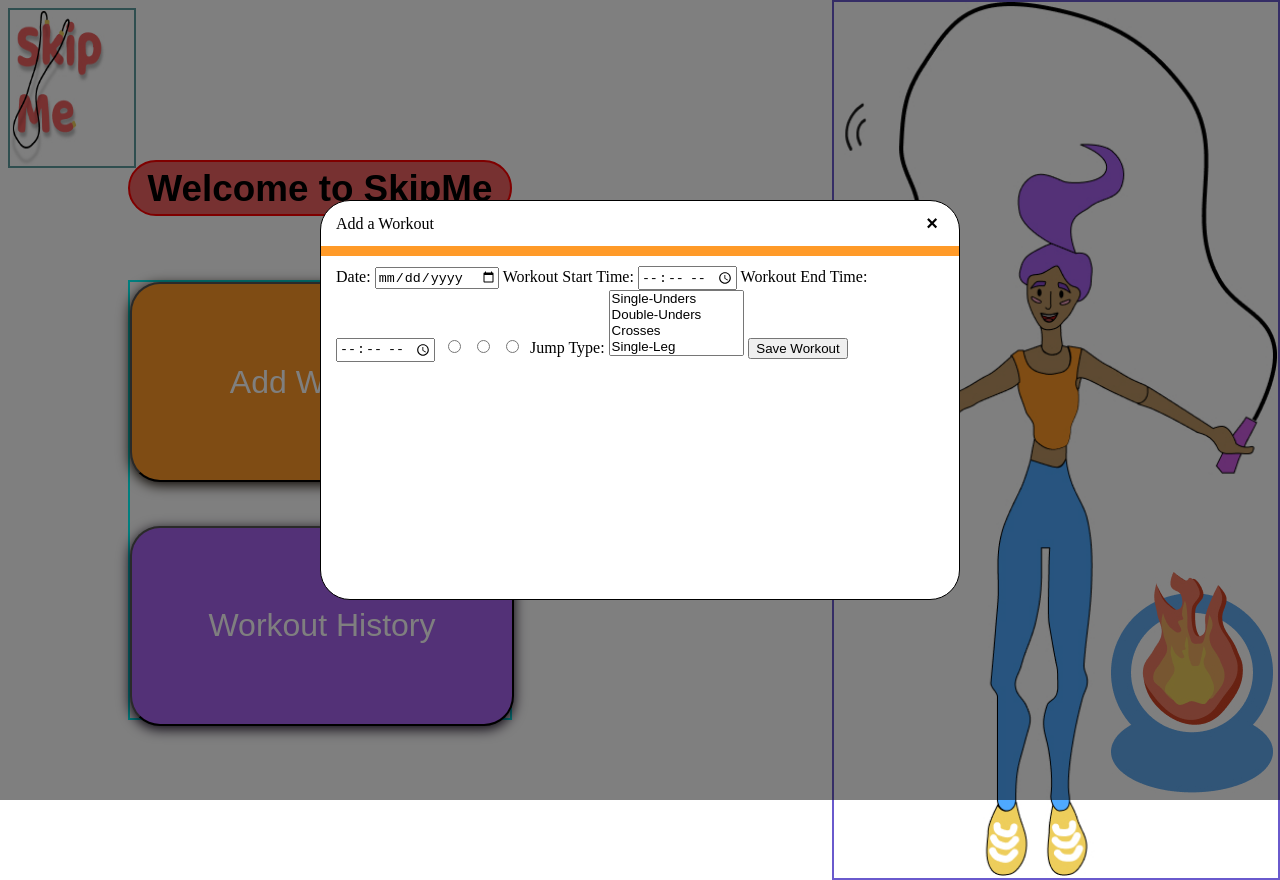
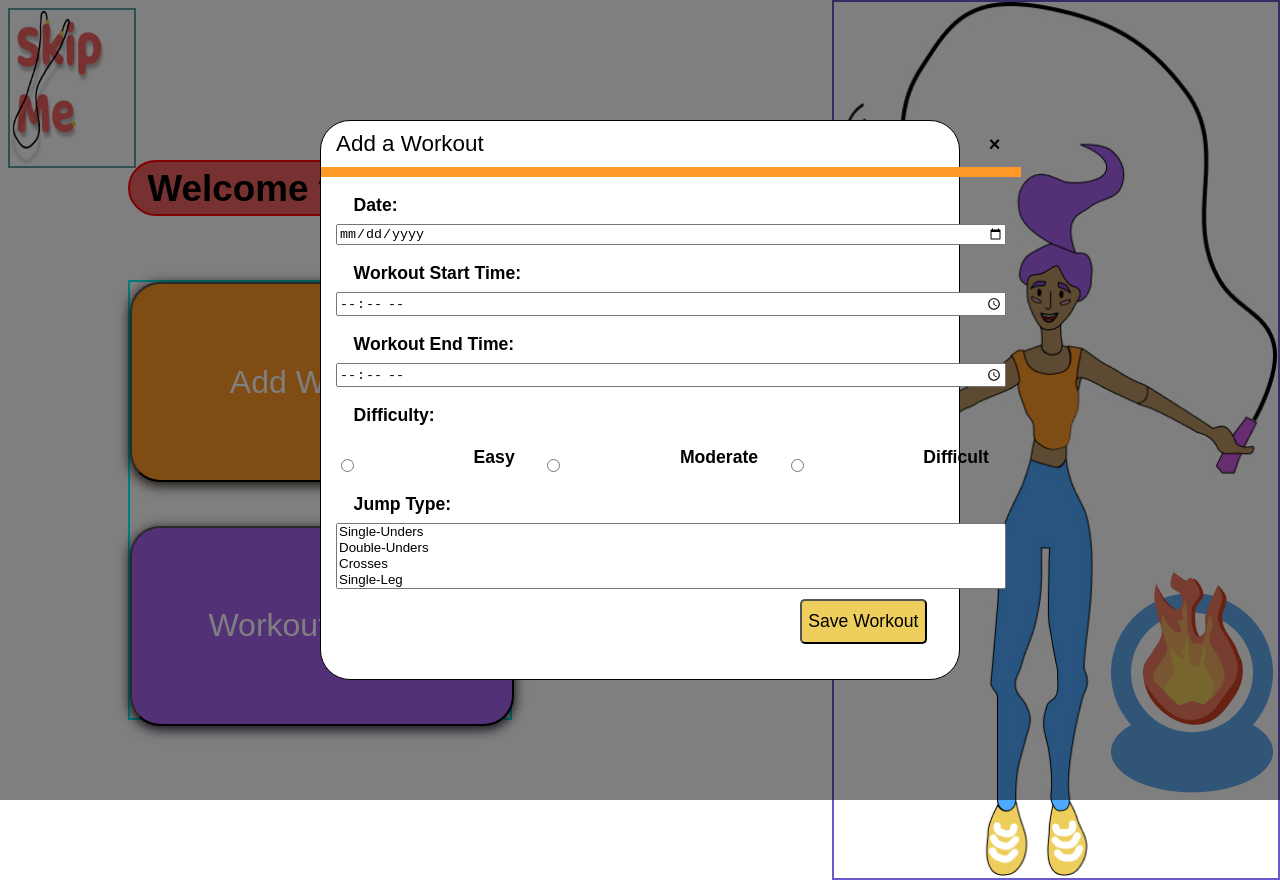
Before and after one commit to lauratheyoung/Portfolio-Final, a plain HTML site: page index.html in a window 1280 px wide. Both pictures are taken after a click on the button "Add Workout". Drawn offline with Linux system fonts and the light colour scheme; a web font is replaced by a local one.

Commit message:
form styling update CSS & HTML

```diff
--- a/index.html
+++ b/index.html
@@ -25,43 +25,43 @@
     <div class="form hidden" id="form">
         <!-- style="display: none" -->
         <!-- creating a form container with no display until js. functionality is implemented -->
-       <div class="form_contents">
-
-            <div  data- class="form-header">
+        <div class="form_contents">
+            <div class="form-header">
                 <div class="form-title">Add a Workout</div>
                 <button date-close-button class="close-button">&times;</button>
             </div>
 
             <form id="userWorkoutForm">
 
-                <label for="date" id="date-label">Date:</label>
-                <input type="date" id="date-input" name="user-workout-date"/>
-                <!-- gathering date inputs for user workout entries -->
+                <div class="form-group">
+                    <label for="date" id="date-label">Date:</label>
+                    <input type="date" id="date-input" name="user-workout-date" />
+                </div>
 
-                <label for="sTime" id="start-time-label">Workout Start Time:</label>
-                <input type="time" id="start-time-input" name="user-workout-start-time"/>
-                <!-- gathering start-time data for workout entries-->
-                <!-- js. custom function to calculate workout duration -->
+                <div class="form-group">
+                    <label for="sTime" id="start-time-label">Workout Start Time:</label>
+                    <input type="time" id="start-time-input" name="user-workout-start-time" />
+                </div>
 
-                <label for="eTime" id="end-time-label">Workout End Time:</label>
-                <input type="time" id="end-time-input" name="user-workout-end-time"/>
-                <!-- gathering end-time data for workout entries-->
-                <!-- js. custom function to calculate workout duration -->
+                <div class="form-group">
+                    <label for="eTime" id="end-time-label">Workout End Time:</label>
+                    <input type="time" id="end-time-input" name="user-workout-end-time" />
+                </div>
 
-                <label for="difficulty" id="difficulty-label">
-                    <img id="scale" src="">
-                    <input type="radio" id="easy-input" name="user-workout-difficulty"/>
-                    <img id="easy-icon" src="">
-                    <input type="radio" id="moderate-input" name="user-workout-difficulty"/>
-                    <img id="moderate-icon" src="">
-                    <input type="radio" id="difficult-input" name="user-workout-difficulty"/>
-                    <img id="difficult-icon" src="">
-                </label>
-                <!-- building a graphical scale input for users to measure workout difficulty -->
-                <!-- in js. custom function will be build using this data to output calories burnt -->
+                <div class="form-group">
+                    <label for="difficulty" id="difficulty-label">Difficulty:</label>
+                    <div class="difficulty-options">
+                        <input type="radio" id="easy-input" name="user-workout-difficulty" />
+                        <label for="easy-input">Easy</label>
+                        <input type="radio" id="moderate-input" name="user-workout-difficulty" />
+                        <label for="moderate-input">Moderate</label>
+                        <input type="radio" id="difficult-input" name="user-workout-difficulty" />
+                        <label for="difficult-input">Difficult</label>
+                    </div>
+                </div>
 
-                <label for="types" id="jump-type-label">Jump Type:
-
+                <div class="form-group">
+                    <label for="types" id="jump-type-label">Jump Type:</label>
                     <select name="user-jump-types" id="types" multiple>
                         <option value="Single-Unders">Single-Unders</option>
                         <option value="Double-Unders">Double-Unders</option>
@@ -71,18 +71,13 @@
                         <option value="High Knees">High Knees</option>
                         <option value="Side Swing">Side Swing</option>
                     </select>
-                <!-- building a select drop-down menu for users to input used jump styles -->
-                <!-- in js. custom function will be build using this data to output calories burnt -->
+                </div>
 
-                </label>
-            <!-- adding various data types to the form: data, time, category etc. & save entry button to the form -->
-
-
-                <button type= "submit" id="formSave">Save Workout</button>
+                <button type="submit" id="formSave">Save Workout</button>
 
             </form>
+        </div>
 
-        </div>
     </div>
 
     <div class="hidden" id="overlay"></div>
--- a/styles/style.css
+++ b/styles/style.css
@@ -218,7 +218,7 @@ textarea{
     z-index: 30;
     background-color:#ffff;
     width: 50vw;
-    height: 50vh;
+    height: 70vh;
     max-width: 80%;
 
 
@@ -231,6 +231,7 @@ textarea{
 .form.active{
     display: block;
     transform: translate(-50%,-50%) scale(1);
+
 }
 
 .form-header{
@@ -241,9 +242,10 @@ textarea{
     border-bottom: 10px solid #FF9A28;
 }
 
-.form-header .title{
-    font-size: 1.25rem;
-    font-weight: bold;
+.form-header .form-title{
+    font-size: 1.4rem;
+    font-family: 'Milky Nice', sans-serif;
+
 }
 
 .form-header .close-button {
@@ -256,6 +258,10 @@ textarea{
 }
 
 #userWorkoutForm {
+    padding: 10px 15px;
+
+}
+#formContents{
     padding: 10px 15px;
 }
 
@@ -287,3 +293,42 @@ textarea{
 .overlay.active {
     display: block;
 }
+
+.form-group {
+    display: flex;
+    flex-direction: column;
+    margin-bottom: 10px;
+}
+
+.difficulty-options {
+    display: flex;
+    gap: 10px;
+    margin-top: 5px;
+}
+
+label {
+    font-weight: bold;
+    font-family: 'Milky Nice', sans-serif;
+    font-size: 1.1rem;
+    padding: .5rem 1.1rem;
+}
+
+input[type="radio"],
+input[type="checkbox"] {
+    margin-right: 5.75rem;
+    margin-top: 1rem;
+}
+
+#formSave{
+    position: absolute;
+    display: flex;
+    justify-content: center;
+    align-items: center;
+    width: 20%;
+    height: 8%;
+    right: 5%;
+    border-radius: 5px;
+    font-family: 'Milky Nice', sans-serif;
+    font-size: 1.1rem;
+    background-color: #EECE5C;
+}
```
